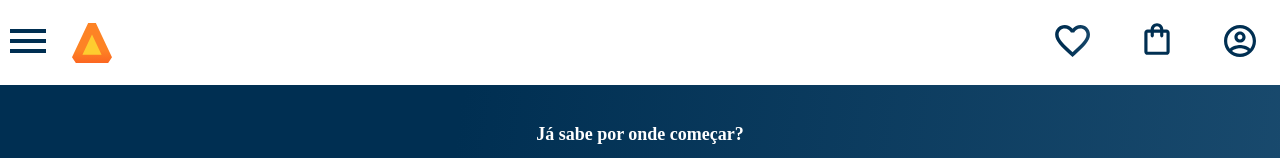
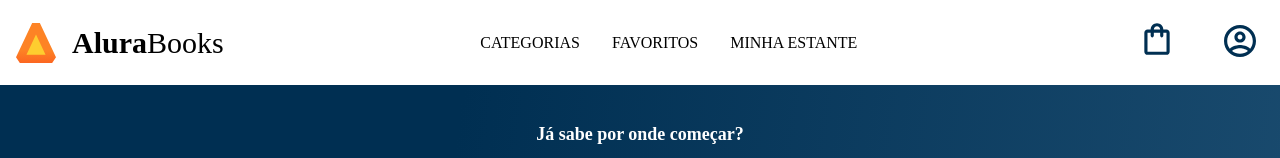
Before and after one commit to DarkmoonEveringpalace/AluraBooks, a plain HTML site: page index.html in a window 1280 px wide. Shown: the top 158 px of the page. Drawn offline with nearby package versions, Linux system fonts and the light colour scheme; a web font is replaced by a local one.

Commit message:
atualização 4

```diff
--- a/index.html
+++ b/index.html
@@ -9,6 +9,7 @@
         <link rel="preconnect" href="https://fonts.gstatic.com" crossorigin>
         <link href="https://fonts.googleapis.com/css2?family=Open+Sans:wght@300;400;500;700&display=swap" rel="stylesheet">
         <link rel="stylesheet"href="https://cdn.jsdelivr.net/npm/swiper@9/swiper-bundle.min.css"/>
+        <link href="https: //fonts.googleapis.com/css2?family= Josefin+Sans:wght@400;700 & display =swap" rel="stylesheet">
         <link rel="stylesheet" href="style.css">
     </head>
     <body>
@@ -36,9 +37,18 @@
             </li>
         </ul>
             <img src="img/Logo.svg" alt="Logo da AluraBooks" class=" container__imagem">
+            <h1 class="container__titulo"><b class="container__titulo--negrito">Alura</b>Books</h1>
         </div>
+
+        <ul class="opções">
+            <li class="opções__item">Categorias</li>
+            <li class="opções__item"><a href="#" class="opções__link">Favoritos</a></li>
+            <li class="opções__item"><a href="#" class="opções__link">Minha estante</a></li>
+        </ul>
+
+
         <div class="container">
-            <a href="#"><img src="img/Favoritos.svg" alt="Meus favoritos" class=" container__imagem"></a>
+            <a href="#"><img src="img/Favoritos.svg" alt="Meus favoritos" class=" container__imagem  container__imagem-transparente"></a>
             <a href="#"><img src="img/Compras.svg" alt="Carrinho de compras"class=" container__imagem"></a>
             <a href="#"><img src="img/Usuario.svg" alt="Meu perfil" class=" container__imagem"></a>
         </div>
--- a/style.css
+++ b/style.css
@@ -12,6 +12,8 @@
     --azul-degrade: linear-gradient(97.54deg, #002F52 35.49%, #326589 165.37%);
     --fonte-principal: "Poppins";
     --azul: #002F52;
+    --fonte-secundario: "Josefin Sans";
+    --preto: #000000;
 }
 
 body{
--- a/styles/header.css
+++ b/styles/header.css
@@ -57,3 +57,52 @@
 .container__botao{
     display: none;
 }
+
+.container__titulo{
+    display: none;
+}
+
+.opções{
+    display: none;
+}
+
+@media screen and (min-width: 1024px){
+    .container__titulo, .container__titulo--negrito{
+        font-family: var(--fonte-secundario);
+        font-size: 30px;
+    }
+
+    .container__titulo{
+        font-weight: 400;
+        display: block;
+    }
+
+    .container__titulo--negrito{
+        font-weight: 700;
+    }
+
+    .opções{
+        display: flex;
+    }
+
+    .opções__item{
+        padding: 0 1em;
+        text-transform: uppercase;
+    }
+
+    .opções__link{
+        text-decoration: none;
+        color: var(--preto);
+    }
+
+    .container__imagem-transparente{
+        display: none;
+    }
+
+    .cabeçalho__menu-hamburguer{
+        display: none;
+    }
+
+
+
+}
```
